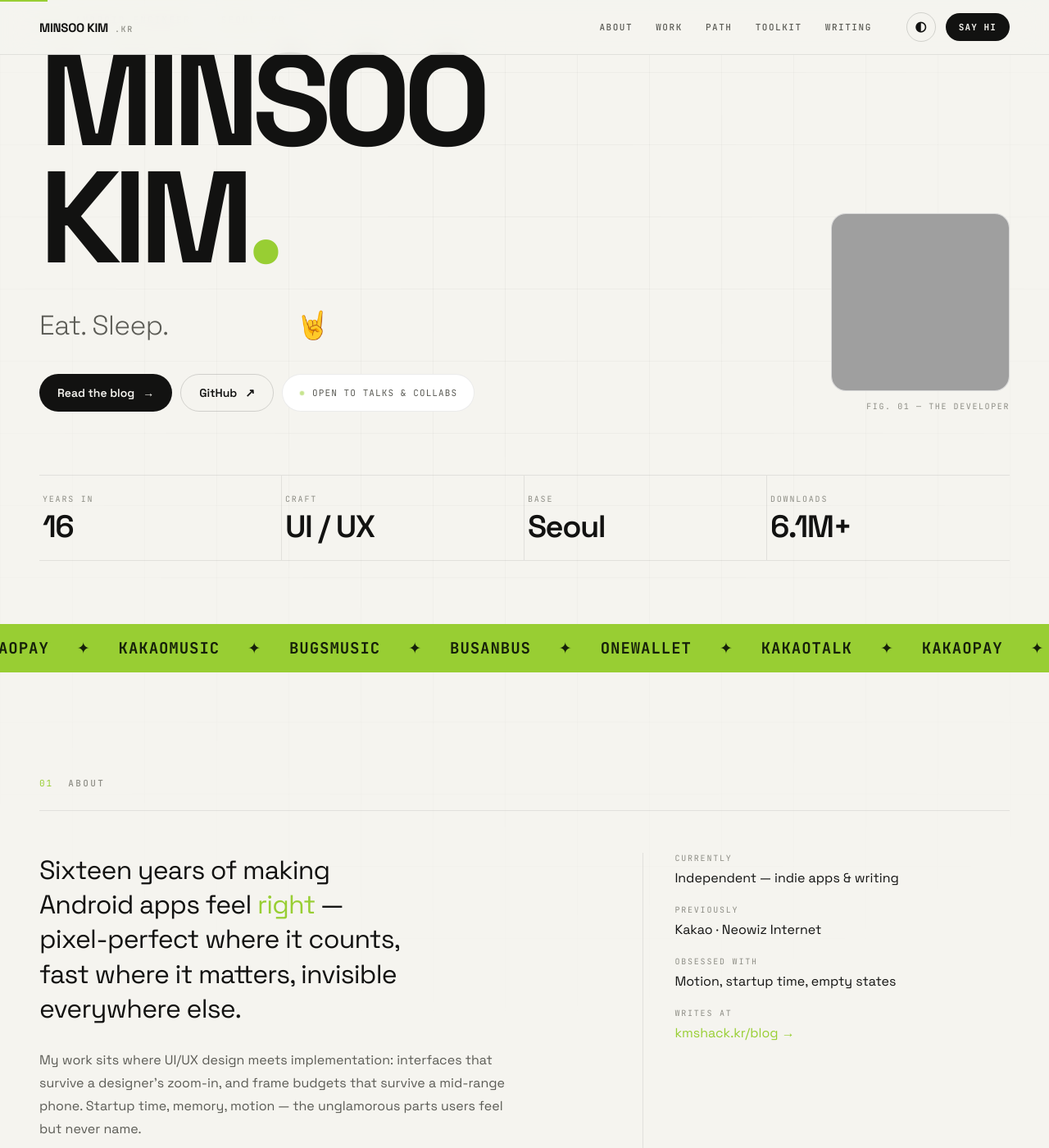
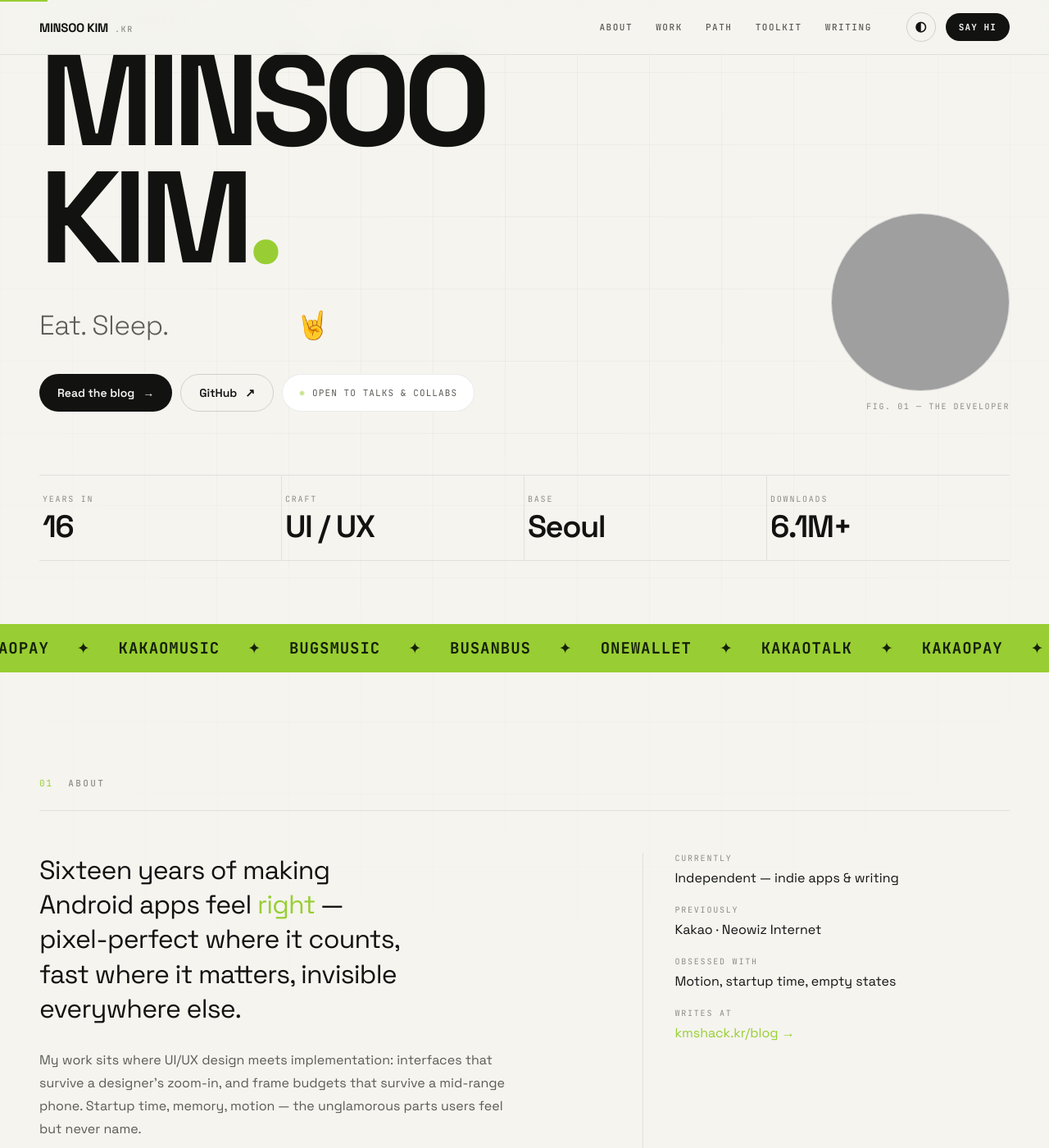
Before and after one commit to kmshack/kmshack.kr, a Jekyll site: the page built from index.html, in a window 1280 px wide and 1400 px high, scrolled down 211 px. Shown: the whole window at 82% size. Built offline with Jekyll 4.4.1, drawn with Linux system fonts in a browser that asks for light colours; grey boxes are pictures that could not be loaded.

Commit message:
Make profile image circular

```diff
--- a/assets/css/style.css
+++ b/assets/css/style.css
@@ -111,7 +111,7 @@ button { font: inherit; }
 .availability { display: inline-flex; align-items: center; gap: 9px; min-height: 46px; padding: 0 20px; border: 1px solid var(--line-soft); border-radius: 999px; background: var(--bg-raised); color: var(--fg-muted); font-size: 11px; letter-spacing: .1em; text-transform: uppercase; }
 .status-dot { width: 7px; height: 7px; border-radius: 50%; background: var(--accent); animation: pulse 2s ease-in-out infinite; }
 .portrait { width: clamp(144px, 17vw, 250px); margin: 0; }
-.portrait-frame { aspect-ratio: 1; overflow: hidden; border: 1px solid var(--line); border-radius: 18px; background: var(--bg-raised); }
+.portrait-frame { aspect-ratio: 1; overflow: hidden; border: 1px solid var(--line); border-radius: 50%; background: var(--bg-raised); }
 .portrait img { display: block; width: 100%; height: 100%; object-fit: cover; filter: saturate(.84) contrast(1.04); transition: transform .7s cubic-bezier(.16, 1, .3, 1), filter .35s ease; }
 .portrait:hover img { transform: scale(1.05); filter: saturate(1) contrast(1); }
 .portrait figcaption { margin-top: 12px; color: var(--fg-subtle); font-size: 10px; letter-spacing: .16em; text-align: right; text-transform: uppercase; }
```
